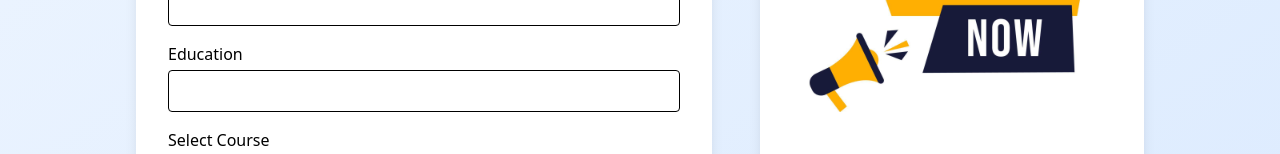
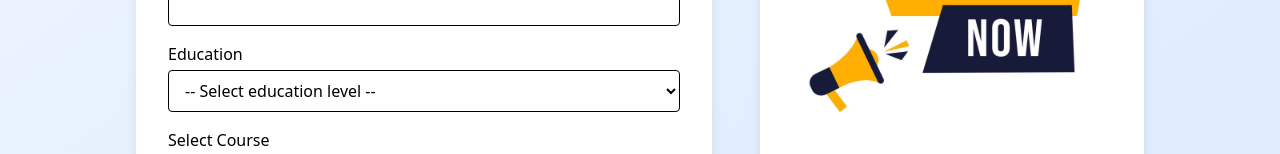
Before and after one commit to ericmutuma15/rhyme, a React (Vite) app in the folder collegeconnect/: page /apply in a window 1280 px wide. Shown: the part 486-640 px from the top of the page. Built offline with nearby package versions, Linux system fonts and the light colour scheme; no server answers.

Commit message:
linked production frontend to live web service---fix fetch error

```diff
--- a/collegeconnect/src/pages/Apply.jsx
+++ b/collegeconnect/src/pages/Apply.jsx
@@ -20,7 +20,7 @@ export default function Apply() {
 
   useEffect(() => {
     // Fetch courses from backend
-    fetch('/api/courses')
+    fetch('https://rhyme-xn72.onrender.com/api/courses', { headers: { 'Accept': 'application/json' } })
       .then(res => res.json())
       .then(data => {
         setCourses(data);
@@ -68,7 +68,7 @@ export default function Apply() {
       }
     });
     try {
-      const res = await fetch("/api/applications", {
+      const res = await fetch("https://rhyme-xn72.onrender.com/api/applications", {
         method: "POST",
         body: data,
       });
@@ -104,7 +104,15 @@ export default function Apply() {
         </div>
         <div className="mb-4">
           <label className="block mb-1 font-medium">Education</label>
-          <input name="education" required className="w-full border rounded px-3 py-2" value={form.education} onChange={handleChange} />
+          <select name="education" required className="w-full border rounded px-3 py-2" value={form.education} onChange={handleChange}>
+            <option value="">-- Select education level --</option>
+            <option value="None">None</option>
+            <option value="KCPE">KCPE</option>
+            <option value="KCSE/CSE">KCSE/CSE</option>
+            <option value="Diploma">Diploma</option>
+            <option value="Degree">Degree</option>
+            <option value="Post Graduate">Post Graduate</option>
+          </select>
         </div>
         <div className="mb-4">
           <label className="block mb-1 font-medium">Select Course</label>
```
Also changed, not shown: 1 other file (tests, documents, lock files or other folders).
